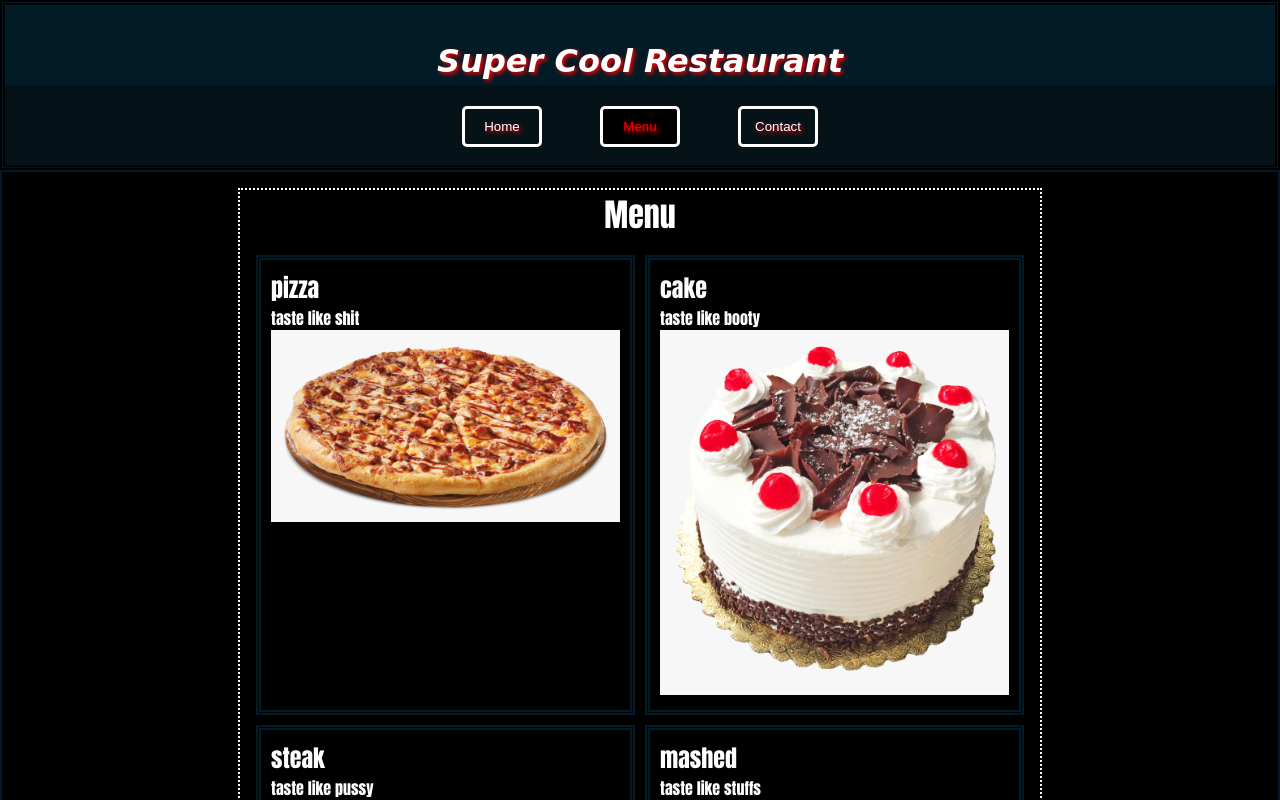
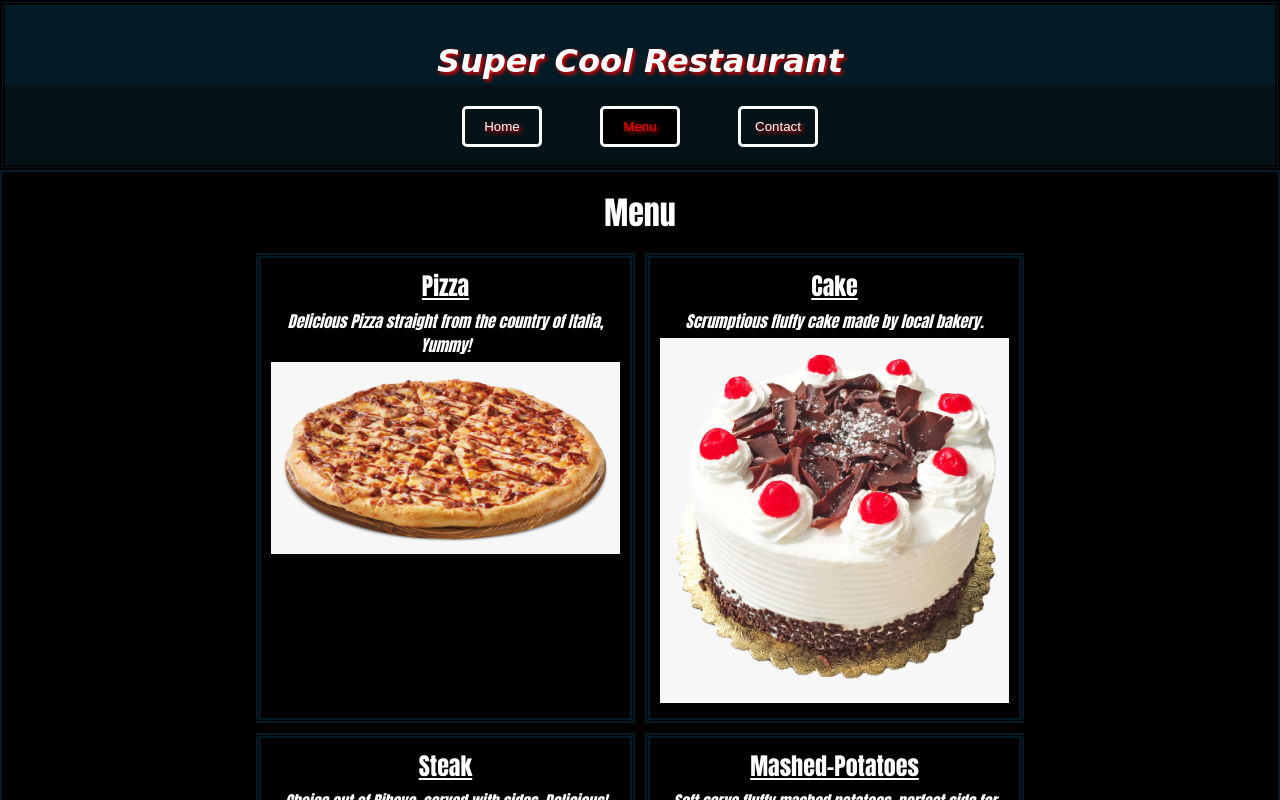
Before and after one commit to IzacEspinoza/Restaurant-Page, a plain HTML site: page index.html in a window 1280 px wide. Both pictures are taken after a click on the button "Menu". Shown: the top 800 px of the page. Drawn offline with Linux system fonts and the light colour scheme.

Commit message:
edit on image file names, and refined menu items style

```diff
--- a/assets/menu-style.css
+++ b/assets/menu-style.css
@@ -1,7 +1,6 @@
 .menu{
     width: 100vh;
     height: 100%;
-    border: 2px dotted white;
 }
 .menu-grid{
     display: grid;
@@ -21,3 +20,13 @@
     width: 100%;
     height: auto;
 }
+.menu-item h2{
+    text-align: center;
+    text-transform: capitalize;
+    text-decoration: underline;
+}
+.menu-item p{
+    text-align: center;
+    font-style: italic;
+    margin: 5px;
+}
```
Also changed, not shown: main.js (+1 -1 lines), assets/images/mashed-potatoes.png (renamed from assets/images/mashed.png).
